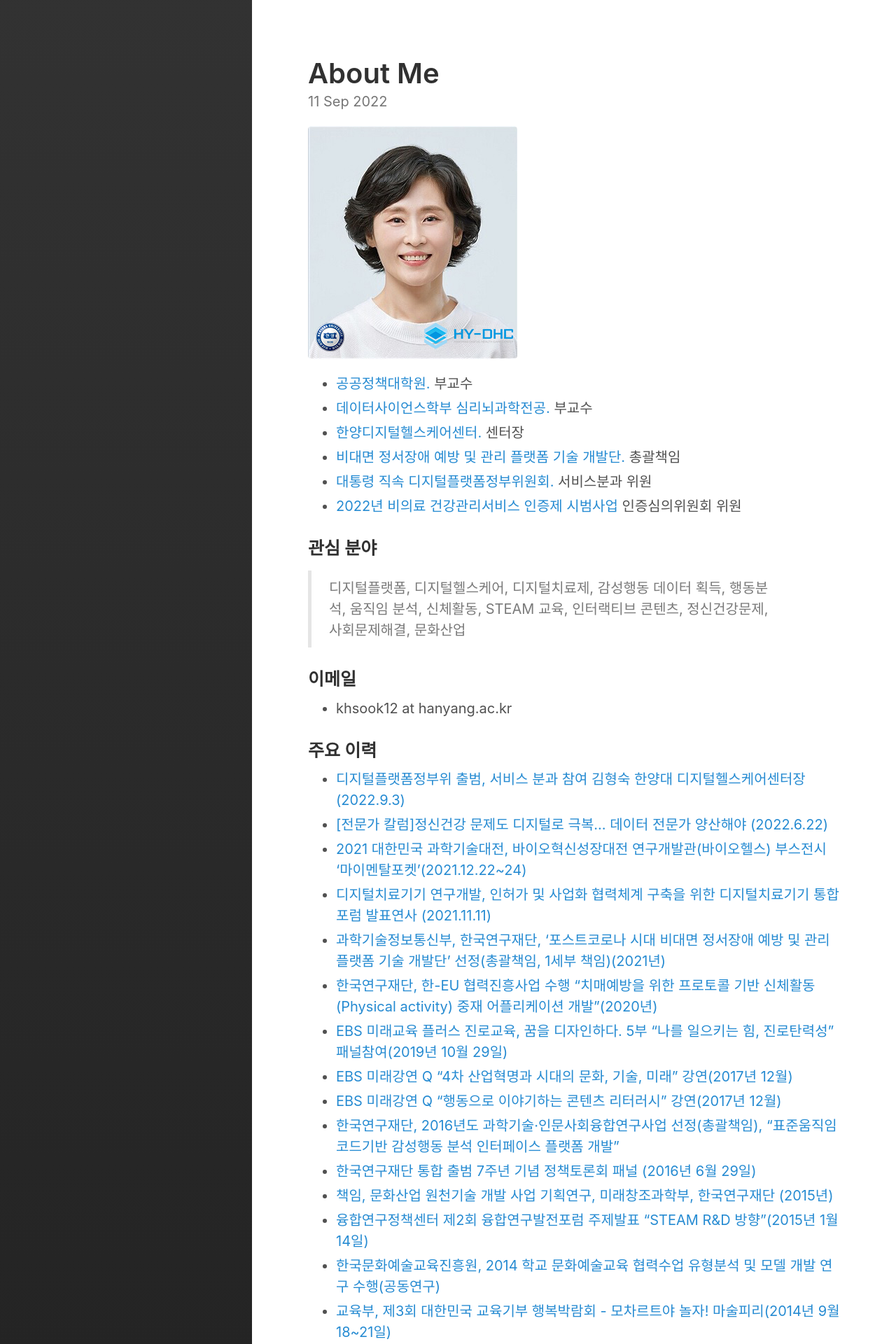
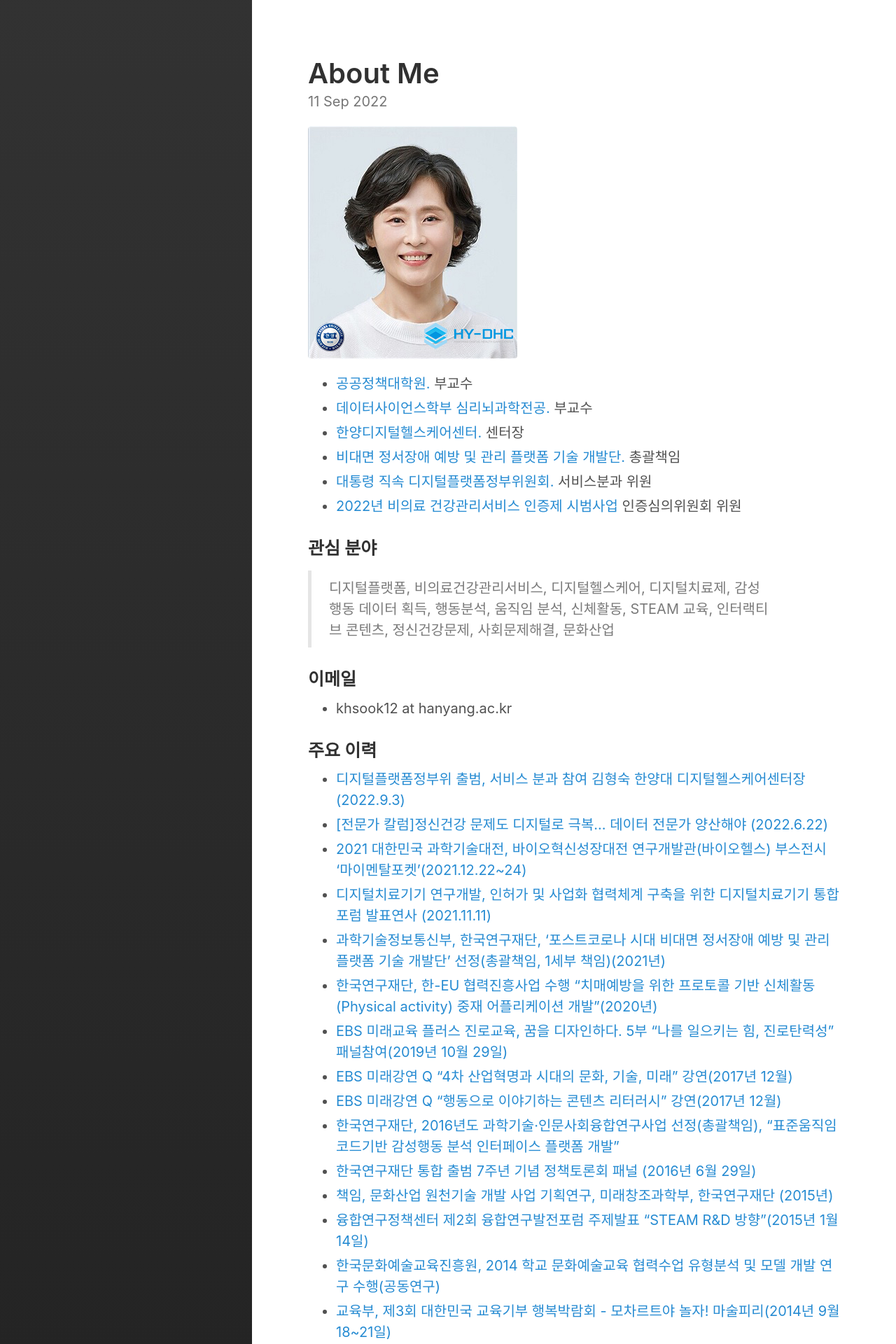
Before and after one commit to Rugger12/hyungsook, a Jekyll site: the page built from _posts/2022-09-11-about-me.md, in a window 1280 px wide. Shown: the top 1920 px of the page at 70% size. Built offline with Jekyll 4.4.1, drawn with Linux system fonts in a browser that asks for light colours.

Commit message:
Update 2022-09-11-about-me.md

```diff
--- a/_posts/2022-09-11-about-me.md
+++ b/_posts/2022-09-11-about-me.md
@@ -16,7 +16,7 @@ excerpt_separator:  <!--more-->
 
 ### 관심 분야
 <blockquote>
-  <p>디지털플랫폼, 디지털헬스케어, 디지털치료제, 감성행동 데이터 획득, 행동분석, 움직임 분석, 신체활동, STEAM 교육, 인터랙티브 콘텐츠, 정신건강문제, 사회문제해결, 문화산업</p>
+  <p>디지털플랫폼, 비의료건강관리서비스, 디지털헬스케어, 디지털치료제, 감성행동 데이터 획득, 행동분석, 움직임 분석, 신체활동, STEAM 교육, 인터랙티브 콘텐츠, 정신건강문제, 사회문제해결, 문화산업</p>
 </blockquote>
 
 <a name="contacts"></a>
```
